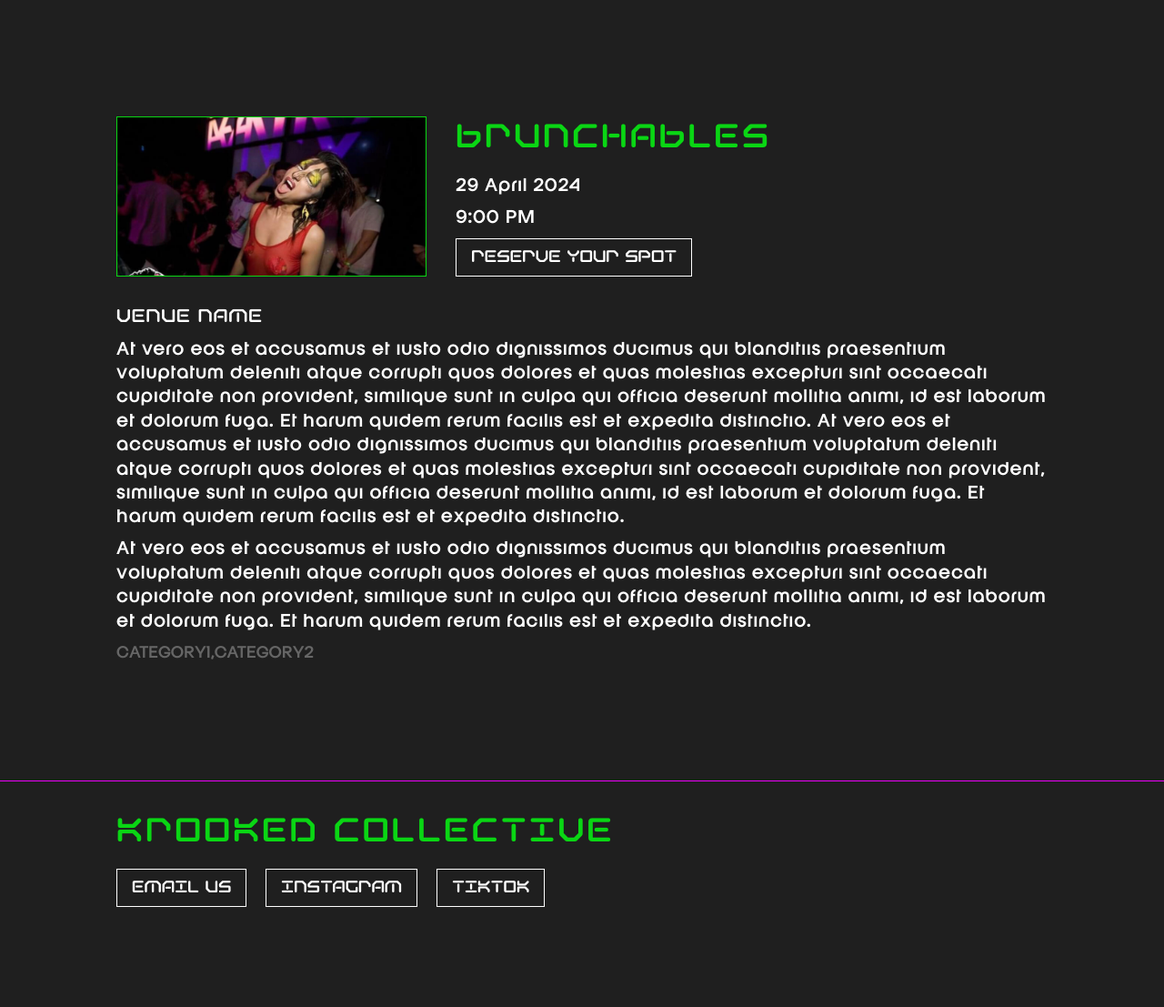
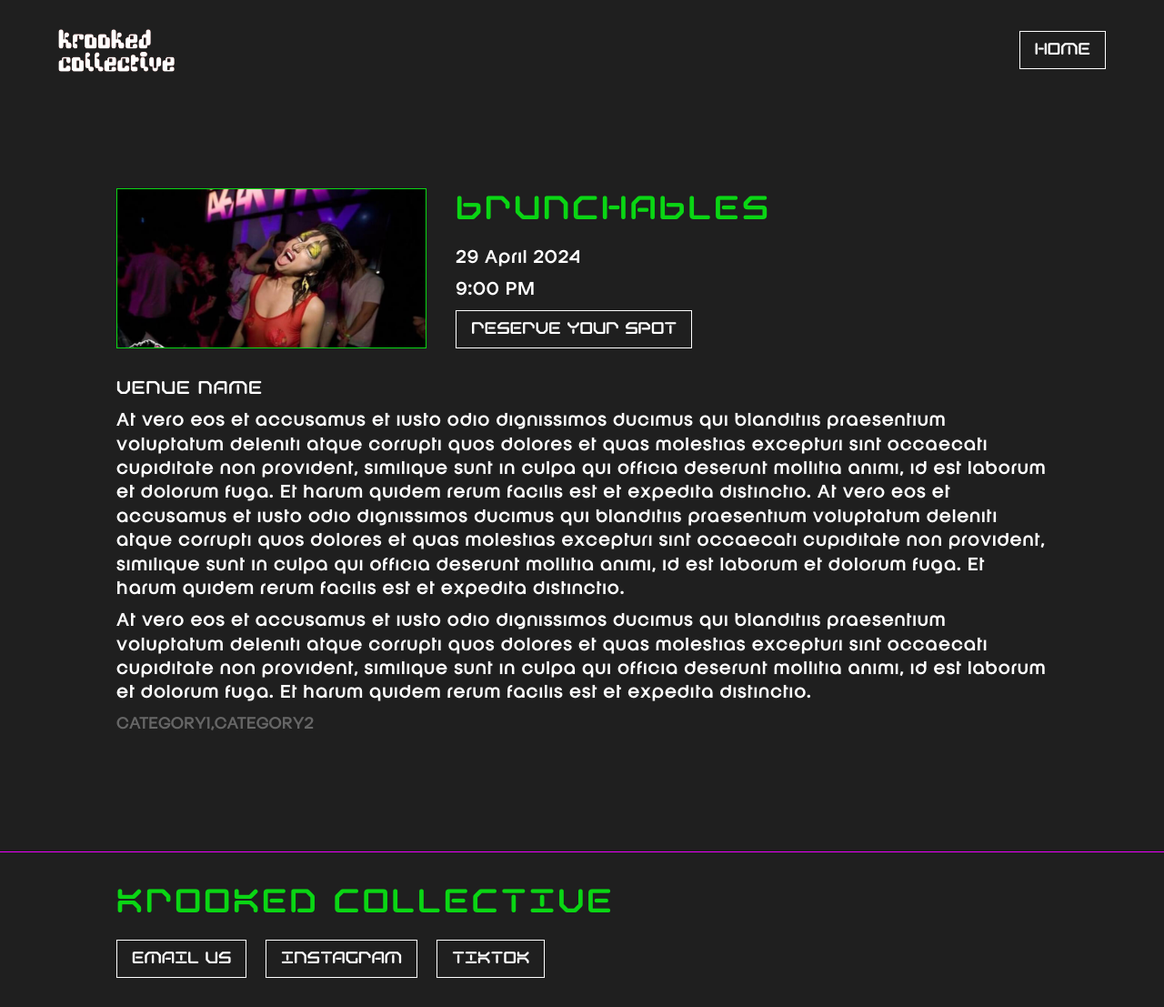
Before and after one commit to brittwoodard/krooked-collective, a Jekyll site: the page built from _events/sample-event.md, in a window 1280 px wide. Shown: the whole page at 91% size. Built offline with Jekyll 4.4.1, drawn with Linux system fonts in a browser that asks for light colours; some web fonts are replaced; before the commit the page ends 1029 px from its top, so only the background shows below that.

Commit message:
site header

```diff
--- a/_includes/site-header.html
+++ b/_includes/site-header.html
@@ -1,4 +1,4 @@
-<div class="header-nav w-full px-5p py-8 absolute top-0 z-20">
+<header class="header-nav w-full px-5p pt-8">
     <div class="flex justify-between items-center">
         <a href="/" class="w-32">
             <img src="{{ site.data.site-settings.logo.image_path }}" alt="Logo" class="w-full">
@@ -7,4 +7,4 @@
             <a href="/index.html" class="button">Home</a>
         </nav>
     </div>
-</div>
+</header>
--- a/_layouts/event.html
+++ b/_layouts/event.html
@@ -1,6 +1,8 @@
 ---
 layout: default
 ---
+<!-- Site Header -->
+{% include site-header.html %}
 
 <section class="p-10p">
     <div class="grid md:grid-cols-3">
--- a/assets/css/style.css
+++ b/assets/css/style.css
@@ -759,6 +759,9 @@ input::placeholder,
   padding-top: 2rem;
   padding-bottom: 2rem;
 }
+.pt-8 {
+  padding-top: 2rem;
+}
 .text-left {
   text-align: left;
 }
```
